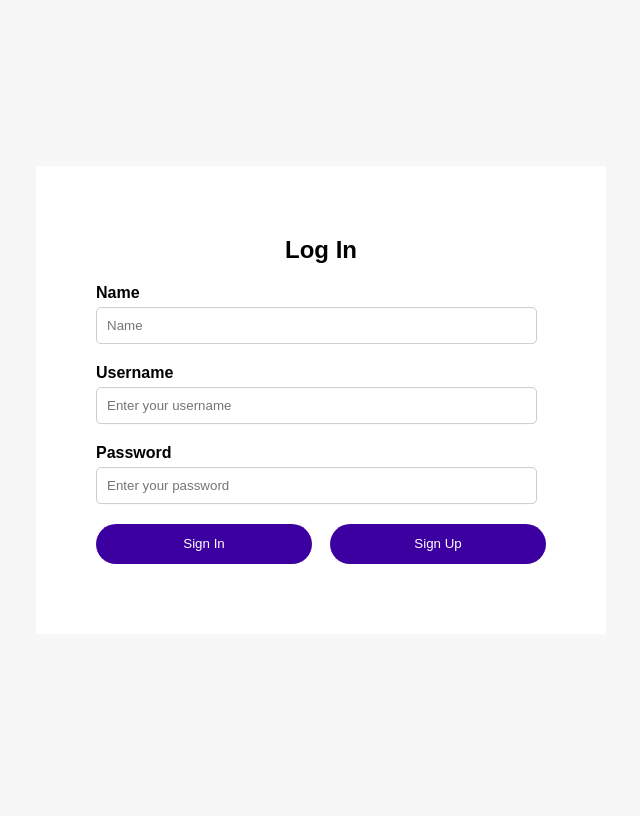
After one commit to aluisrios/CPSC-491-FSAH-Project, a PHP site: page /LoginPage.html in a window 1280 px wide. The commit adds this page. Shown: the whole page, without its empty margins (319-959 px from the left). Run offline with PHP 8.4, Linux system fonts and the light colour scheme.

Commit message:
submission

```diff
--- /dev/null
+++ b/491-FSAH/LoginPage.css
@@ -0,0 +1,89 @@
+body {
+    font-family: Arial, sans-serif;
+    display: flex;
+    justify-content: center;
+    align-items: center;
+    height: 100vh;
+    background-color: #f7f7f7;
+}
+
+.form-box{
+    width: 90%;
+    max-width: 450px;
+    position: absolute;
+    top: 50%;
+    left: 50%;
+    transform: translate(-50%, -50%);
+    background: #fff;
+    padding: 50px 60px 70px;
+    text-align: center;
+
+}
+
+/*.login-container {
+    width: 300px;
+    padding: 20px;
+    background-color: #fff;
+    border-radius: 10px;
+    box-shadow: 0 0 15px rgba(0, 0, 0, 0.1);
+    text-align: center;
+} */
+
+.input-group {
+    margin-bottom: 20px;
+    text-align: left;
+}
+.input-group label {
+    display: block;
+    margin-bottom: 5px;
+    font-weight: bold;
+}
+.input-group input {
+    width: 93%;
+    padding: 10px;
+    border: 1px solid #ccc;
+    border-radius: 5px;
+}
+
+
+
+.input-field {
+    margin-bottom: 20px;
+    text-align: left;
+    max-height: 65px;
+    transition: max-height 0.5s;
+    overflow: hidden;
+}
+.input-field label {
+    display: block;
+    margin-bottom: 5px;
+    font-weight: bold;
+}
+.input-field input {
+    width: 93%;
+    padding: 10px;
+    border: 1px solid #ccc;
+    border-radius: 5px;
+}
+
+
+
+
+.btn-field {
+   width: 100%;
+   display: flex;
+   justify-content: space-between;
+
+}
+
+.btn-field button {
+    flex-basis: 48%;
+    background: #3c00a0;
+    color: #fff;
+    height: 40px;
+    border-radius: 20px;
+    border: 0;
+    outline: 0;
+    cursor: pointer;
+    transition: backgroud 1s;
+}
--- /dev/null
+++ b/491-FSAH/LoginPage.html
@@ -0,0 +1,56 @@
+<!DOCTYPE html>
+<html lang="en">
+
+<head>
+    <meta charset="UTF-8">
+    <meta name="viewport" content="width=device-width, initial-scale=1.0">
+    <title>Login Form</title>
+    <link rel="stylesheet" href="LoginPage.css">
+</head>
+
+<body>
+<div class="login-container">
+    <div class="form-box">
+        <h2 id="title"> Log In</h2>
+        <form>
+            <div class="input-field" id="nameField">
+                <label for="name">Name</label>
+                <input type="text" id="Name" placeholder="Name">
+            </div>
+
+            <div class="input-group">
+                <label for="username">Username</label>
+                <input type="text" id="username" placeholder="Enter your username">
+            </div>
+
+            <div class="input-group">
+                <label for="password">Password</label>
+                <input type="password" id="password" placeholder="Enter your password">
+            </div>
+
+            <div class="btn-field">
+                <button type="button" id="signinBtn">Sign In</button>
+                <button type="button" id="signupBtn">Sign Up</button>
+            </div>
+
+
+        </form>
+    </div>
+</div>
+
+<script>
+let signinBtn = document.getElementById("signinBtn");
+let signupBtn = document.getElementById("signupBtn");
+let nameField = document.getElementById("nameField");
+let title = document.getElementById("title");
+
+signinBtn.onclick = function() {
+    nameField.style.maxHeight = "0";
+}
+</script>
+
+
+
+
+</body>
+</html>
--- a/491-FSAH/index.html
+++ b/491-FSAH/index.html
@@ -33,7 +33,7 @@
     </div>
 
     <div>
-        <a href="page6.html" class="Newbubble-button">button</a>
+        <a href="page6.html" class="Newbubble-button">State Grant</a>
         <a href="page7.html" class="Newbubble-button">button 2</a>
         <a href="page8.html" class="Newbubble-button">button 3</a>
     </div>
--- a/page6.html
+++ b/491-FSAH/page6.html
@@ -3,7 +3,7 @@
 <head>
     <meta charset="UTF-8">
     <meta name="viewport" content="width=device-width, initial-scale=1.0">
-    <title>Grant 1</title>
+    <title>Document</title>
 </head>
 <body>
     <a href="index.html">Home</a>
```
Also changed, not shown: 491-FSAH/page1.html (deleted, +0 -11 lines), 491-FSAH/page7.html (added, +11 -0 lines), 491-FSAH/page8.html (added, +11 -0 lines), index.html (deleted, +0 -38 lines), page7.html (deleted, +0 -11 lines), page8.html (deleted, +0 -11 lines), stylesheets/styles.css (deleted, +0 -60 lines), 491-FSAH/stylesheets/styles.css (line endings or trailing spaces), page1.html (deleted), page2.html (deleted), page3.html (deleted), page4.html (deleted), page5.html (deleted).
